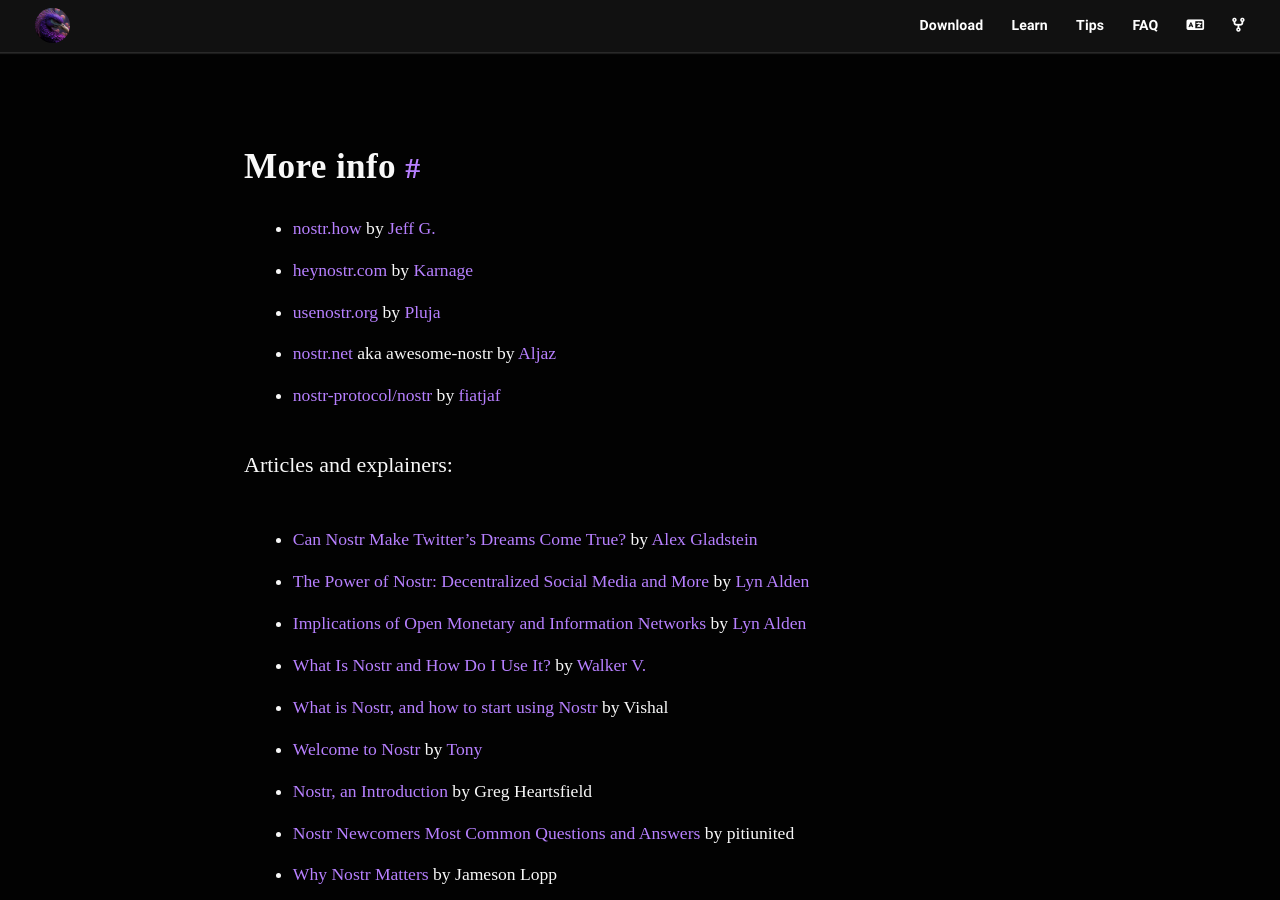
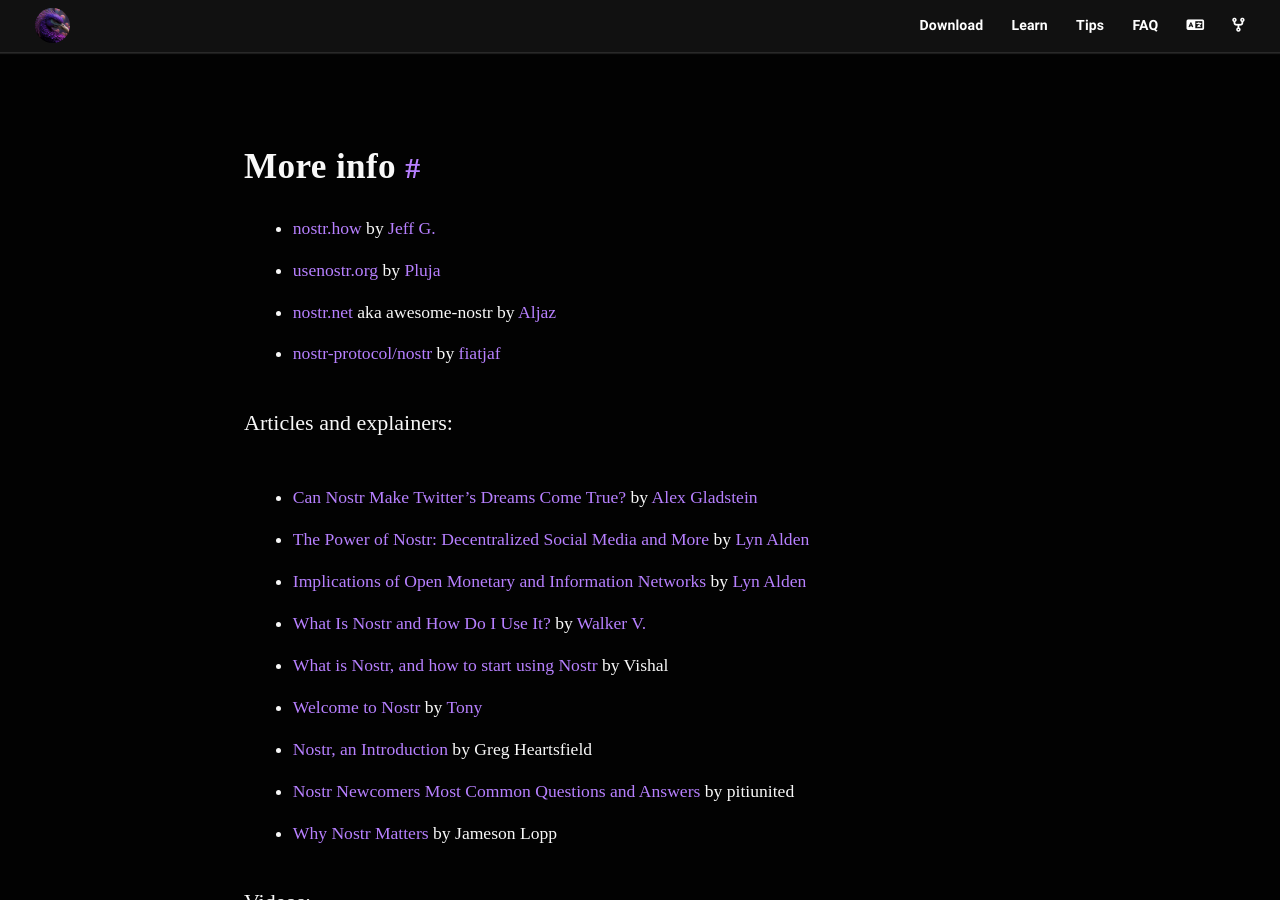
Before and after one commit to nostr-resources/nostr-resources.github.io, a Jekyll site: the page built from index.md, in a window 1280 px wide and 900 px high, scrolled down 16428 px. Built offline with Jekyll 4.4.1, drawn with Linux system fonts in a browser that asks for light colours; some web fonts are replaced.

Commit message:
chore: remove heynostr.com (404)

```diff
--- a/index.md
+++ b/index.md
@@ -437,7 +437,6 @@ Only the message content is encrypted on Nostr: the sender, recipient and timest
 ## More info
 
 - [nostr.how](https://nostr.how/) by [Jeff G.](nostr:npub1zuuajd7u3sx8xu92yav9jwxpr839cs0kc3q6t56vd5u9q033xmhsk6c2uc)
-- [heynostr.com](https://www.heynostr.com/) by [Karnage](nostr:npub1r0rs5q2gk0e3dk3nlc7gnu378ec6cnlenqp8a3cjhyzu6f8k5sgs4sq9ac)
 - [usenostr.org](https://usenostr.org/) by [Pluja](nostr:npub1jh4qu2g5e49syrwh293q8q90xeklvdx47pnj5vyca2tkljed08us0ctj6k)
 - [nostr.net](https://www.nostr.net/) aka awesome-nostr by [Aljaz](nostr:npub1aljazgxlpnpfp7n5sunlk3dvfp72456x6nezjw4sd850q879rxqsthg9jp)
 - [nostr-protocol/nostr](https://github.com/nostr-protocol/nostr) by [fiatjaf](nostr:npub180cvv07tjdrrgpa0j7j7tmnyl2yr6yr7l8j4s3evf6u64th6gkwsyjh6w6)
```
